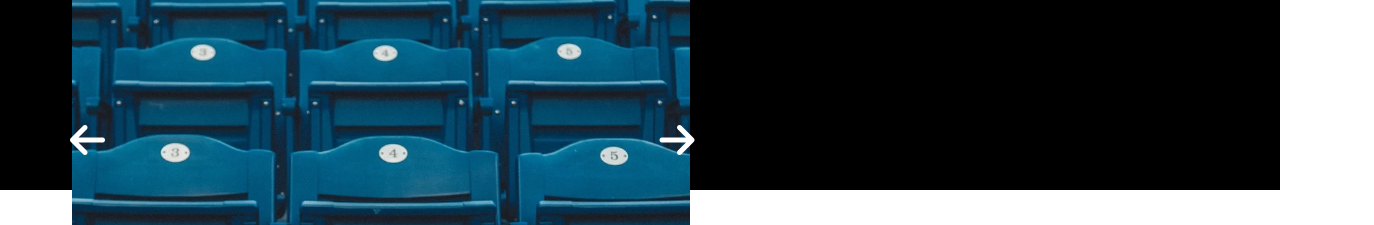
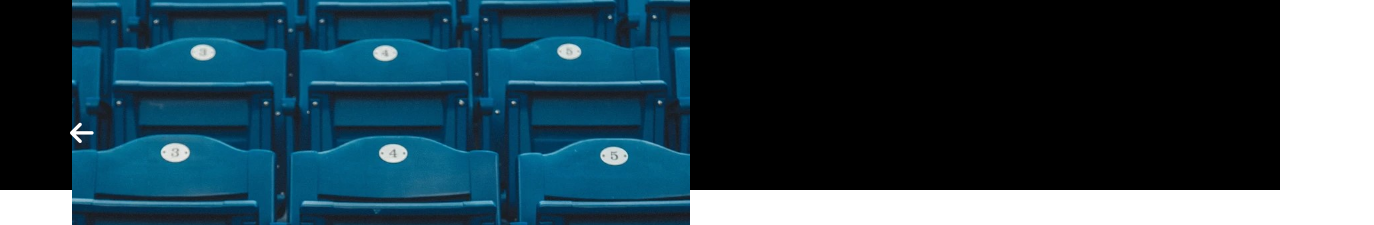
Before and after one commit to Tatia-Idukashvili/Charley_Knox_Photography, a plain HTML site: page places.html in a window 1280 px wide. Shown: the part 2680-2905 px from the top of the page, 1374 px wide, since content can reach past the window. Drawn offline with Linux system fonts and the light colour scheme.

Commit message:
Updated style.css

```diff
--- a/style.css
+++ b/style.css
@@ -255,10 +255,10 @@ nav a.active {
     color: white;
 }
 .arrows i{
-    font-size: 40px;
+    font-size: 27px;
 }
 #np{
-    margin-left: 550px;
+    margin-left: 1280px;
 }
 /* Fashion Page */
 .p-p1{
@@ -266,6 +266,9 @@ nav a.active {
 }
 #f5{
     margin-top: -150px;
+}
+.arrows a{
+    font-size: 20px;
 }
 /* About Page */
 .about{
```
